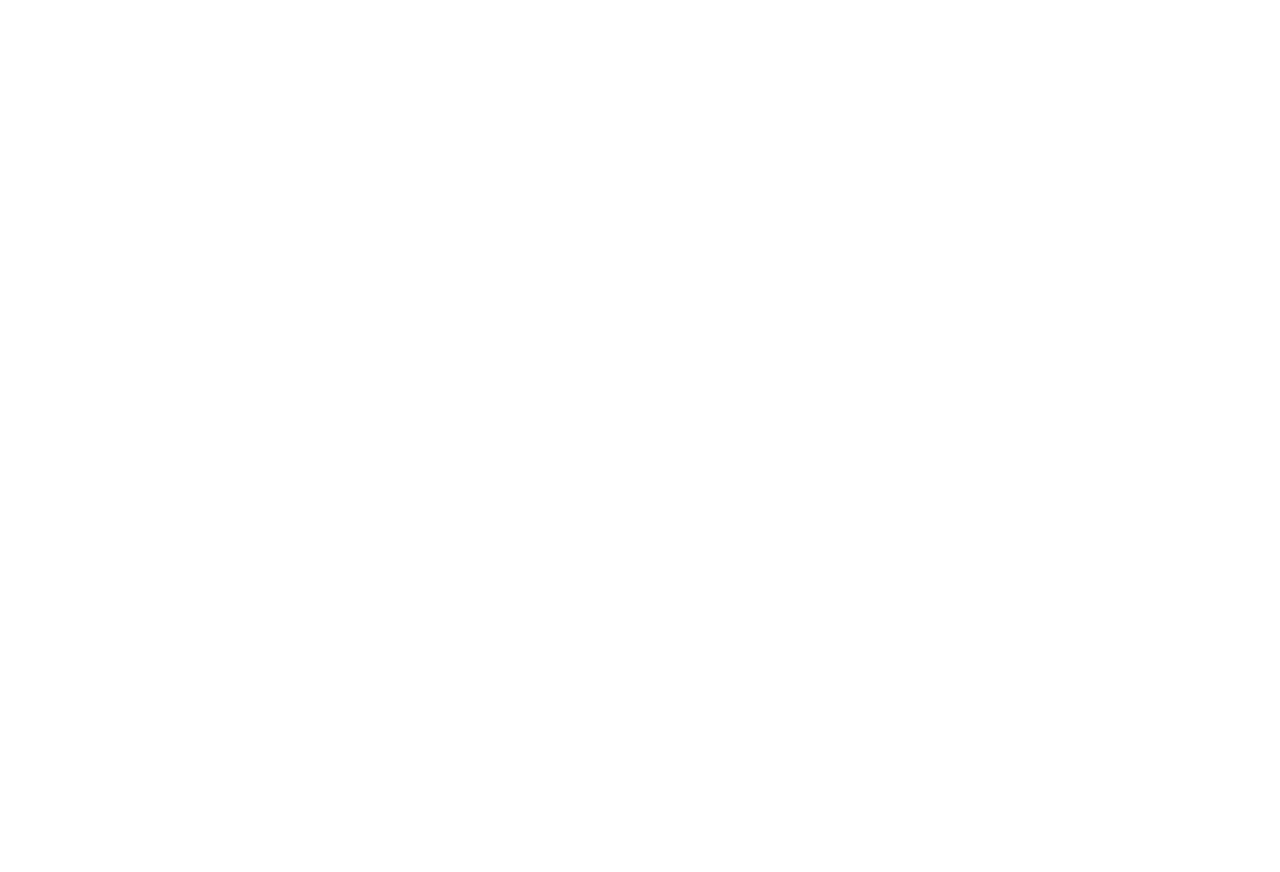
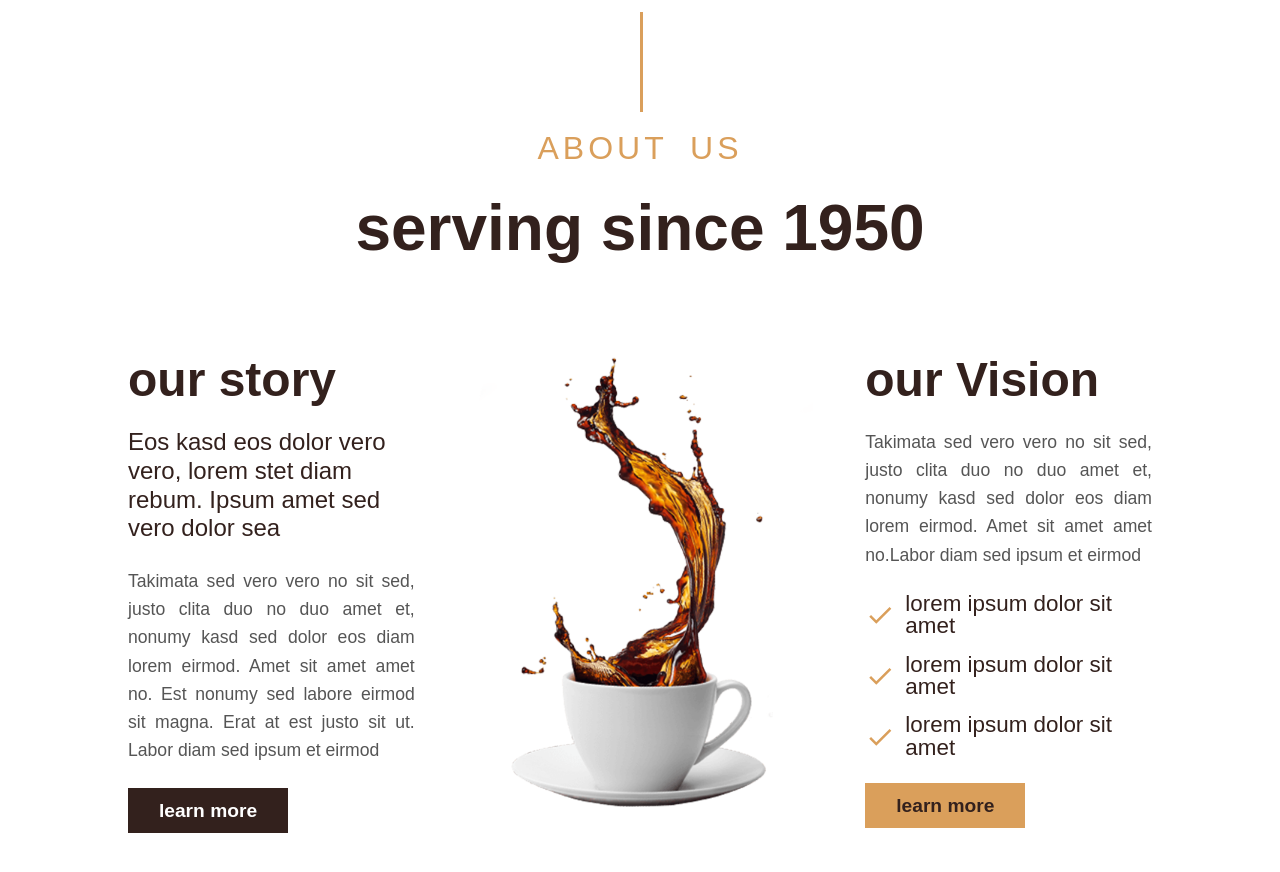
Before and after one commit to naziwebdev/coffee-shop, a Next.js app: page / in a window 1280 px wide. Shown: the part 860-1732 px from the top of the page. Before the commit the page ends 800 px from the top, so only its background shows below. Built offline with nearby package versions, Linux system fonts and the light colour scheme.

Commit message:
Create about section & responsive

```diff
--- a/components/modules/Navbar/Navbar.module.css
+++ b/components/modules/Navbar/Navbar.module.css
@@ -90,32 +90,39 @@
   }
 }
 
+@media only screen and (max-width: 768px) {
+.navbar__logo{
+  font-size: 2.5rem;
+}
+}
+
 @media only screen and (max-width:578px) {
-  .navbar__hamberger {
-    font-size: 4rem;
-  }
 
   .navbar__logo {
-    font-size: 4.5rem;
+    font-size: 2rem;
+  }
+  .navbar{
+    padding: 2rem;
   }
 }
 
 @media only screen and (max-width:450px) {
-  .navbar__hamberger {
-    font-size: 5rem;
-  }
+ .navbar__hamberger{
+  font-size: 2rem;
+ }
 
-  .navbar__logo {
-    font-size: 5rem;
-  }
 }
 
 @media only screen and (max-width:350px) {
   .navbar__hamberger {
-    font-size: 6rem;
+    font-size: 1.7rem;
   }
 
   .navbar__logo {
-    font-size: 6rem;
+    font-size:1.7rem;
+  }
+
+  .navbar{
+    padding:2rem 1.5rem;
   }
 }
--- /dev/null
+++ b/components/templates/Index/About/About.js
@@ -0,0 +1,66 @@
+import React from 'react'
+import styles from './About.module.css'
+import { MdOutlineDone } from 'react-icons/md'
+
+export default function About() {
+    return (
+        <div className={styles['about']}>
+            <h3 className='u__section-title'>
+                about us
+            </h3>
+            <h1 className='u__section-text'>
+                serving since 1950
+            </h1>
+            <div className={styles['about__content']}>
+                <div className={styles['about__story']}>
+                    <h3 className={styles['about__title']}>
+                        our story
+                    </h3>
+                    <h5 className={styles['about__story-text']}>
+                        Eos kasd eos dolor vero vero, lorem stet diam rebum. Ipsum amet
+                        sed vero dolor sea
+                    </h5>
+                    <p className={styles['about__desc']}>
+                        Takimata sed vero vero no sit sed, justo clita duo no duo amet et,
+                        nonumy kasd sed dolor eos diam lorem eirmod. Amet sit amet amet
+                        no. Est nonumy sed labore eirmod sit magna. Erat at est justo sit
+                        ut. Labor diam sed ipsum et eirmod
+                    </p>
+                    <button className={`${styles['about__btn']} ${styles['about__btn--1']}`}>
+                        learn more
+                    </button>
+                </div>
+                <div className={styles['about__img-box']}>
+                    <img src='/images/about.png' className={styles['about__img']} alt='about' />
+                </div>
+                <div className={styles['about__vision']}>
+                    <h3 className={styles['about__title']}>
+                        our Vision
+                    </h3>
+                    <p className={styles['about__desc']}>
+                        Takimata sed vero vero no sit sed, justo clita duo no duo amet et,
+                        nonumy kasd sed dolor eos diam lorem eirmod. Amet sit amet amet
+                        no.Labor diam sed ipsum et eirmod
+                    </p>
+                    <ul className={styles['about__vision-list']}>
+                        <li className={styles['about__vision-item']}>
+                            <MdOutlineDone className={styles['about__vision-icon']}/>
+                            <span>lorem ipsum dolor sit amet</span>
+                        </li>
+                        <li className={styles['about__vision-item']}>
+                            <MdOutlineDone className={styles['about__vision-icon']}/>
+                            <span>lorem ipsum dolor sit amet</span>
+                        </li>
+                        <li className={styles['about__vision-item']}>
+                            <MdOutlineDone className={styles['about__vision-icon']}/>
+                            <span>lorem ipsum dolor sit amet</span>
+                        </li>
+                    </ul>
+                    <button className={`${styles['about__btn']} ${styles['about__btn--2']}`}>
+                        learn more
+                    </button>
+                </div>
+            </div>
+        </div>
+    )
+}
--- /dev/null
+++ b/components/templates/Index/About/About.module.css
@@ -0,0 +1,152 @@
+.about {
+    padding: 12rem 8rem;
+}
+
+.about__content {
+    padding-top: 5rem;
+    display: flex;
+    flex-wrap: wrap;
+    row-gap: 4rem;
+}
+
+.about__story,
+.about__vision {
+    display: flex;
+    flex-direction: column;
+    row-gap: 1.5rem;
+    align-items: flex-start;
+    width:28%;
+}
+
+.about__title {
+    font-size: 3rem;
+    color: var(--secondary-color);
+    font-weight: 600;
+}
+
+.about__story-text {
+    font-size: 1.5rem;
+    color: var(--secondary-color);
+    line-height: 1.2;
+}
+
+.about__desc {
+    font-size: 1.1rem;
+    line-height: 1.6;
+    color: #555;
+    text-align: justify;
+}
+
+.about__btn {
+    width: 10rem;
+    height: 45px;
+    border: none;
+    outline: none;
+    font-size: 1.2rem;
+    font-weight: 600;
+}
+
+.about__btn--1 {
+    background-color: var(--secondary-color);
+    color: #fff;
+}
+
+.about__btn--2 {
+    background-color: var(--primary-color);
+    color: var(--secondary-color);
+}
+
+.about__img-box{
+    flex:1;
+    height: 100%;
+}
+
+.about__img{
+    width: 100%;
+    height: 100%;
+}
+
+.about__vision-list {
+    display: flex;
+    flex-direction: column;
+    row-gap: 1rem;
+    font-size: 1.4rem;
+}
+
+.about__vision-item {
+    display: flex;
+    column-gap: 10px;
+    align-items: center;
+    color: var(--secondary-color);
+}
+
+.about__vision-icon {
+    color: var(--primary-color);
+    font-weight: 900;
+    font-size: 2rem;
+}
+
+/*responsive*/
+@media only screen and (max-width: 1200px) {
+    .about__vision,.about__story{
+        width: 100%;
+    }
+
+    .about__img-box{
+        flex:none;
+        width: 90%;
+        margin: 0 auto;
+    }
+
+}
+
+@media only screen and (max-width:768px) {
+
+    .about{
+        padding: 12rem 3rem;
+    }
+}
+
+@media only screen and (max-width:768px) {
+
+    .about{
+        padding: 12rem 3rem;
+    }
+
+    .about__title{
+        font-size:2.2rem;
+    }
+}
+
+@media only screen and (max-width:450px) {
+
+    .about{
+        padding: 12rem 1.5rem;
+    }
+}
+
+@media only screen and (max-width:350px) {
+
+    .about__story,
+    .about__vision{
+        align-items: center;
+        justify-content: center;
+    }
+
+    .about__story-text{
+        font-size: 1.3rem;
+    }
+
+    .about__vision-list{
+        font-size: 1.2rem;
+    }
+
+    .about__content{
+        padding-top: 4rem;
+    }
+
+    .about__img-box{
+        height: 300px;
+        width: 100%;
+    }
+}
--- a/components/templates/Index/Slider/Slider.module.css
+++ b/components/templates/Index/Slider/Slider.module.css
@@ -63,16 +63,58 @@
    .slider{
     height: 90vh;
    }
+
+   .slider__text{
+
+    font-size: 2.2rem;
+   }
+   .slider__title{
+
+    font-size: 7rem;
+   }
+
+   .slider__year{
+
+    font-size: 2rem;
+   }
 }
 
 @media only screen and (max-width: 768px) {
   .slider__bg-2{
     background-position:60% 100%;
   }
+
+  .slider__text{
+
+    font-size: 1.8rem;
+   }
+   .slider__title{
+
+    font-size: 5rem;
+   }
+
+   .slider__year{
+
+    font-size: 1.6rem;
+   }
 }
 
 @media only screen and (max-width:450px) {
   .slider{
     height: 70vh;
   }
+
+  .slider__text{
+
+    font-size: 1.1rem;
+   }
+   .slider__title{
+
+    font-size: 2.7rem;
+   }
+
+   .slider__year{
+
+    font-size: 1rem;
+   }
 }
--- a/pages/index.js
+++ b/pages/index.js
@@ -1,9 +1,11 @@
 import Slider from "@/components/templates/Index/Slider/Slider"
+import About from "@/components/templates/Index/About/About"
 
 export default function Home() {
   return (
     <>
     <Slider/>
+    <About/>
     </>
   )
 }
--- a/styles/globals.css
+++ b/styles/globals.css
@@ -49,6 +49,9 @@
 	border-spacing: 0;
 }
 
+html{
+	font-size: 100%;
+}
 
 :root{
 	--primary-color:#da9f5b;
@@ -61,35 +64,98 @@
 /*swiper css custom*/
 .swiper-button-prev,
 .swiper-button-next {
-    color: #d0d0d0 !important;
+ color: #d0d0d0 !important;
 
 }
 /*swiper css custom*/
+
+/*utility class*/
+.u__section-title{
+	font-size: 2rem;
+	color:var(--primary-color);
+	text-transform: uppercase;
+	letter-spacing: 4px;
+	text-align: center;
+	word-spacing: 10px;
+	position: relative;
+}
+
+.u__section-title::before{
+	content: '';
+	position: absolute;
+	left: 50%;
+	top:-120px;
+	width: 3px;
+	height: 100px;
+	background-color: var(--primary-color);
+}
+
+.u__section-text{
+	font-size: 4rem;
+	color: var(--secondary-color);
+	font-weight: 600;
+	text-align: center;
+	padding-top: 1rem;
+	line-height: 1.5;
+}
 /*utility class*/
 
-/*utility class*/
 /*responsive*/
 @media only screen and (max-width: 768px) {
-    html{
-		font-size:.8rem;
+   .u__section-title{
+	font-size: 1.8rem;
+   }
+
+   .u__section-text{
+	font-size:3rem;
+   }
+}
+
+@media only screen and (max-width: 578px) {
+	.u__section-title{
+		font-size: 1.5rem;
+	   }
+
+	   .u__section-text{
+		font-size:2.5rem;
+	   }
+}
+
+@media only screen and (max-width: 450px) {
+	.u__section-title{
+		font-size: 1.4rem;
+	   }
+
+	   .u__section-text{
+		font-size:2.2rem;
+	   }
+
+	   .u__section-title::before{
+		top:-100px;
+		height: 70px;
+
 	}
+}
+
+/* @media only screen and (max-width: 768px) {
+
 }
 
 @media only screen and (max-width: 578px) {
     html{
-		font-size:.6rem;
+		font-size:60%;
 	}
 }
 
 @media only screen and (max-width: 450px) {
     html{
-		font-size:.45rem;
+		font-size:45%;
 	}
 }
 
 @media only screen and (max-width: 350px) {
     html{
-		font-size:.3rem;
+		font-size:30%;
 	}
-}
+} */
 /*responsive*/
```
